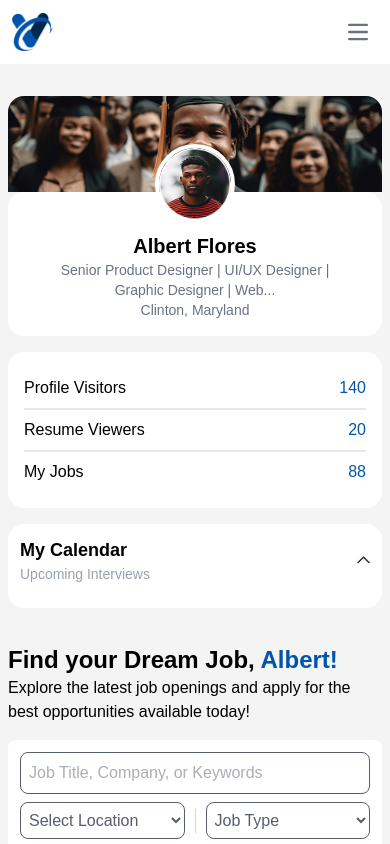
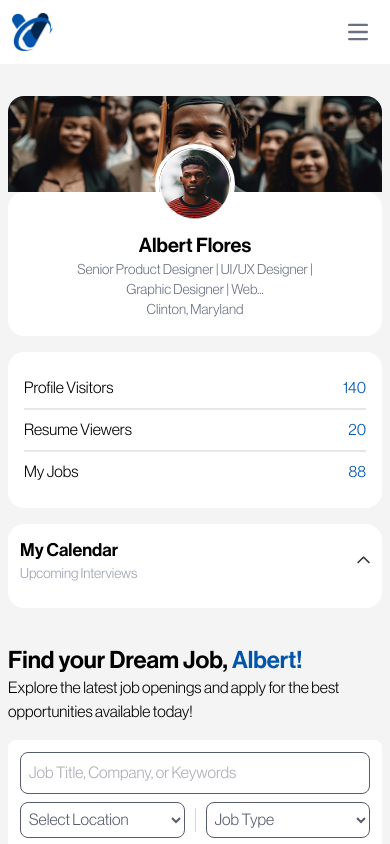
Before and after one commit to MAsad2723/talent-vare, a React (Vite) app: page / in a window 390 px wide. Shown: the top 844 px of the page. Built offline with nearby package versions, Linux system fonts and the light colour scheme; grey boxes are pictures that could not be loaded.

Commit message:
Updated font style

```diff
--- a/src/components/FindJobs.jsx
+++ b/src/components/FindJobs.jsx
@@ -149,7 +149,7 @@ const FindJobs = () => {
         <div className="flex gap-2 items-center text-[#585D6E]">
           <div>Similar:</div>
           <div
-            className="flex gap-2 overflow-auto w-screen"
+            className="flex gap-2 overflow-auto w-screen md:max-w-237"
             style={{ scrollbarWidth: "none" }}
           >
             {similar.map((skill) => (
--- a/src/index.css
+++ b/src/index.css
@@ -1,4 +1,17 @@
 @import "tailwindcss";
+@font-face {
+  font-family: 'Neue Haas Grotesk Display Pro';
+  src: url('./assets/fonts/NeueHaasDisplayLight.ttf') format('truetype');
+  font-weight: normal;
+  font-style: normal;
+}
+
+@font-face {
+  font-family: 'Neue Haas Grotesk Display Pro';
+  src: url('./assets/fonts/NeueHaasDisplayMediu.ttf') format('truetype');
+  font-weight: bold;
+  font-style: normal;
+}
 
 :root {
   --primary-color: #0154AA;
```
Also changed, not shown: src/assets/fonts/NeueHaasDisplayLight.ttf (added), src/assets/fonts/NeueHaasDisplayMediu.ttf (added).
